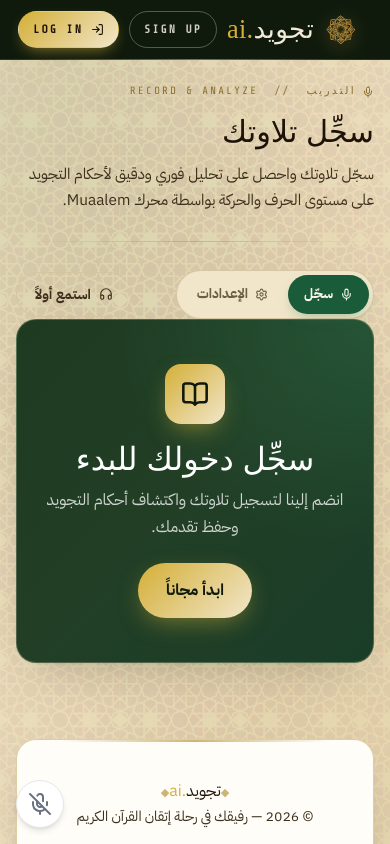
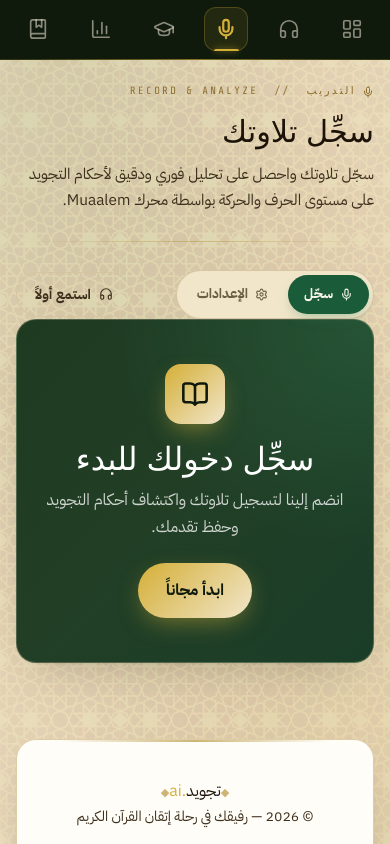
Before and after one commit to Mohamedmahfouz2004/Final_Tajweed.ai, a Next.js app in the folder myapp/: page /practice in a window 390 px wide. Shown: the top 844 px of the page. Built offline with nearby package versions, Linux system fonts and the light colour scheme; no server answers; a web font is replaced by a local one.

Commit message:
fix: responsive design fixes for mobile navbar and live-moshaf view

```diff
--- a/myapp/src/app/globals.css
+++ b/myapp/src/app/globals.css
@@ -422,12 +422,42 @@ label {
 }
 
 @media (max-width: 768px) {
+  .topnav {
+    padding: 0 16px;
+  }
+
   .topnav-links {
+    position: fixed;
+    bottom: 0;
+    left: 0;
+    right: 0;
+    top: auto;
+    transform: none;
+    background: var(--topnav-bg);
+    border-top: 1px solid rgba(212, 175, 55, 0.18);
+    display: flex;
+    justify-content: space-around;
+    padding: 8px 8px calc(8px + env(safe-area-inset-bottom));
+    z-index: 200;
+  }
+
+  .topnav-item span {
     display: none;
   }
 
+  .topnav-item {
+    flex-direction: column;
+    padding: 10px;
+    border-radius: 12px;
+  }
+
+  .topnav-item svg {
+    width: 22px;
+    height: 22px;
+  }
+
   .main-content {
-    padding: calc(var(--topnav-height) + 20px) 16px 20px;
+    padding: calc(var(--topnav-height) + 20px) 16px 80px;
   }
 }
 
@@ -2355,6 +2385,26 @@ label {
 .ui-stat-delta--down { color: var(--rec-error); }
 .ui-stat-ar { font-family: var(--font-ibm), 'IBM Plex Sans Arabic', sans-serif; font-size: 0.84rem; color: var(--ink-700); }
 
+/* ── split row (2 columns) ── */
+.ui-split {
+  display: grid;
+  gap: 12px;
+  grid-template-columns: repeat(2, 1fr);
+}
+
+@media (max-width: 640px) {
+  .ui-stat-row {
+    grid-template-columns: 1fr;
+  }
+  .ui-stat-row > .ui-stat + .ui-stat {
+    border-inline-start: none;
+    border-top: 1px solid rgba(212, 196, 160, 0.6);
+  }
+  .ui-split {
+    grid-template-columns: 1fr;
+  }
+}
+
 /* ── pills ── */
 .ui-pill { display: inline-flex; align-items: center; gap: 8px; padding: 5px 12px; border-radius: 999px; border: 1px solid currentColor; font-family: 'Share Tech Mono', monospace; font-size: 0.66rem; letter-spacing: 0.16em; text-transform: uppercase; }
 .ui-rec-pill { display: inline-flex; align-items: center; gap: 8px; padding: 5px 12px; border-radius: 999px; border: 1px solid rgba(184, 150, 62, 0.5); color: var(--brass-700); font-family: 'Share Tech Mono', monospace; font-size: 0.66rem; letter-spacing: 0.16em; }
--- a/myapp/src/app/live-moshaf/page.jsx
+++ b/myapp/src/app/live-moshaf/page.jsx
@@ -344,7 +344,7 @@ export default function LiveMoshafPage() {
     };
 
     return (
-        <div className="fixed inset-0 z-50 flex flex-col font-arabic" dir="rtl" style={{ background: 'var(--parchment-100)' }}>
+        <div className="flex flex-col flex-1 font-arabic min-h-[calc(100vh-80px)]" dir="rtl" style={{ background: 'var(--parchment-100)' }}>
             <SessionResult
                 onRetry={() => handleStart()}
                 onContinue={() => { handleExit(); }}
@@ -443,7 +443,7 @@ export default function LiveMoshafPage() {
             <div className="shrink-0" style={{
                 background: 'var(--parchment-50)', borderTop: '1px solid var(--sand-400)', padding: 16,
             }}>
-                <div className="max-w-4xl mx-auto flex items-center justify-between gap-4">
+                <div className="max-w-4xl mx-auto flex items-center flex-wrap md:flex-nowrap justify-center md:justify-between gap-4">
                     <div className="flex gap-3 items-center" style={{ flexWrap: 'wrap' }}>
                         <span className="ui-pill" style={{ color: 'var(--emerald-700)' }}>
                             <Clock size={12} />
--- a/myapp/src/components/VoiceAssistant.jsx
+++ b/myapp/src/components/VoiceAssistant.jsx
@@ -1,10 +1,9 @@
 'use client';
 
-import React, { useEffect, useRef, useState } from 'react';
+import React, { useEffect, useRef } from 'react';
 import { useRouter, usePathname } from 'next/navigation';
 import { speakArabic, startVoiceCommands, getRouteFromCommand, getPageNameAr } from '../utils/voiceUtils';
 import useAppStore from '../store/useAppStore';
-import { Mic, MicOff } from 'lucide-react';
 
 const VoiceAssistant = () => {
   const router = useRouter();
@@ -31,7 +30,6 @@ const VoiceAssistant = () => {
   ];
 
   const surahListToUse = (surahs && surahs.length > 0) ? surahs : LOCAL_SURAHS;
-  const [isActive, setIsActive] = useState(false);
 
   const recognitionRef = useRef(null);
   const [debugText, setDebugText] = React.useState('');
@@ -237,8 +235,11 @@ const VoiceAssistant = () => {
   });
 
   useEffect(() => {
-    if (!isActive || isRecording || isPlaying) {
+    if (isRecording || isPlaying) {
       if (recognitionRef.current) {
+        if (recognitionRef.current._restartTimeout) {
+          clearTimeout(recognitionRef.current._restartTimeout);
+        }
         recognitionRef.current.onend = null;
         recognitionRef.current.stop();
         recognitionRef.current = null;
@@ -247,23 +248,15 @@ const VoiceAssistant = () => {
     }
 
     if (!recognitionRef.current) {
-      recognitionRef.current = startVoiceCommands(
-        (t) => {
-          onCommandRef.current(t);
-          // Turn off after a command is received
-          setIsActive(false);
-        },
-        (err) => {
-          console.error("Voice Error:", err);
-          setIsActive(false);
-        },
-        () => {
-          // Turn off naturally when speech recognition ends (e.g., silence timeout)
-          setIsActive(false);
+      // Errors that are environment/permission related — not actionable, silence them
+      const SILENT_ERRORS = new Set(['audio-capture', 'not-allowed', 'no-speech', 'service-not-allowed']);
+
+      recognitionRef.current = startVoiceCommands((t) => onCommandRef.current(t), (err) => {
+        if (SILENT_ERRORS.has(err)) return; // mic unavailable / no permission — expected
+        console.warn("VoiceAssistant unexpected error:", err);
+      });
     }
-      );
-    }
-  }, [isActive, isRecording, isPlaying]);
+  }, [isRecording, isPlaying]);
 
   const lastSpokenPath = useRef('');
 
@@ -285,23 +278,12 @@ const VoiceAssistant = () => {
   }, [pathname]);
 
   return (
-    <div className="fixed bottom-4 left-4 z-[9999] flex flex-col gap-2 items-start pointer-events-none">
-      {debugText && isActive && (
+    <div className="fixed bottom-4 left-4 z-[9999] pointer-events-none">
+      {debugText && (
         <div className="bg-black/60 backdrop-blur-md text-white px-4 py-2 rounded-full text-xs font-sans border border-white/20 shadow-2xl animate-pulse">
           🎤 {debugText}
         </div>
       )}
-      <button
-        onClick={() => setIsActive(!isActive)}
-        className={`pointer-events-auto flex items-center justify-center w-12 h-12 rounded-full shadow-2xl transition-all duration-300 ${
-          isActive
-            ? 'bg-gradient-to-r from-red-500 to-red-600 text-white animate-pulse shadow-red-500/50'
-            : 'bg-white text-gray-500 hover:bg-gray-100 border border-gray-200 shadow-md hover:text-[#1B5E3B]'
-        }`}
-        title="تفعيل/تعطيل المساعد الصوتي (المسطرة)"
-      >
-        {isActive ? <Mic size={24} /> : <MicOff size={24} />}
-      </button>
     </div>
   );
 };
```
Lines whose indentation alone changed are shown as unchanged.
